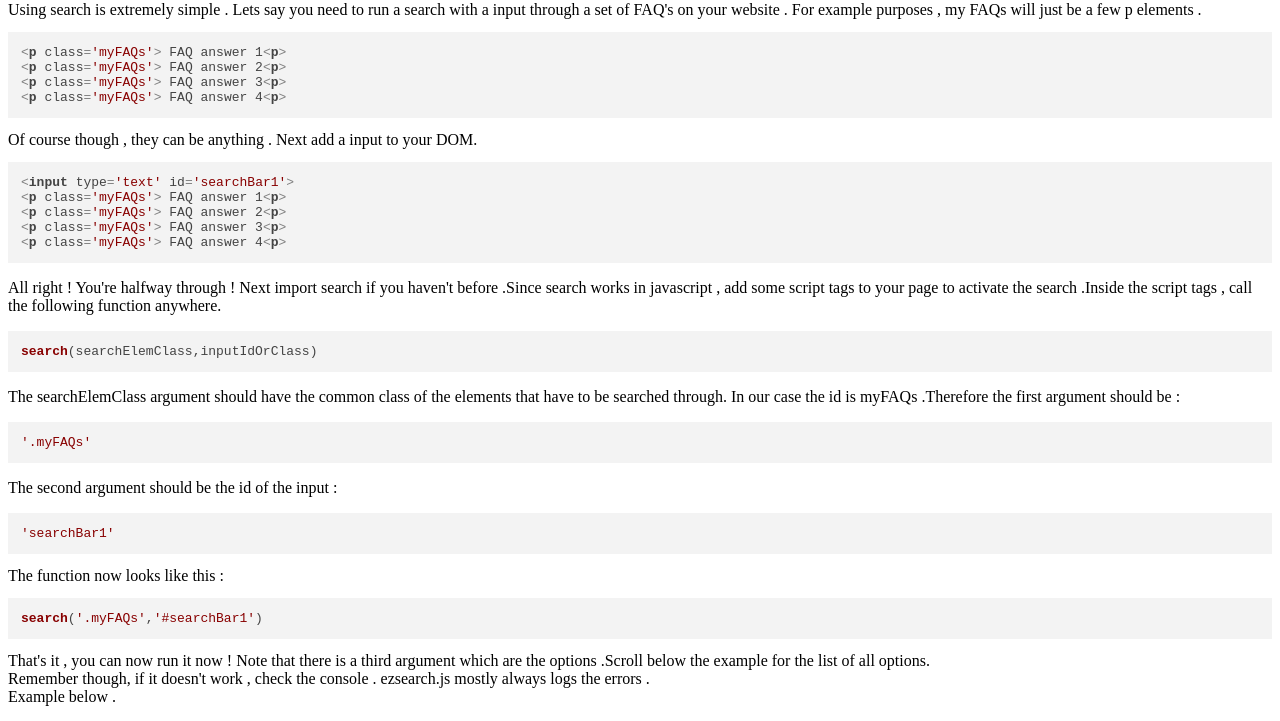
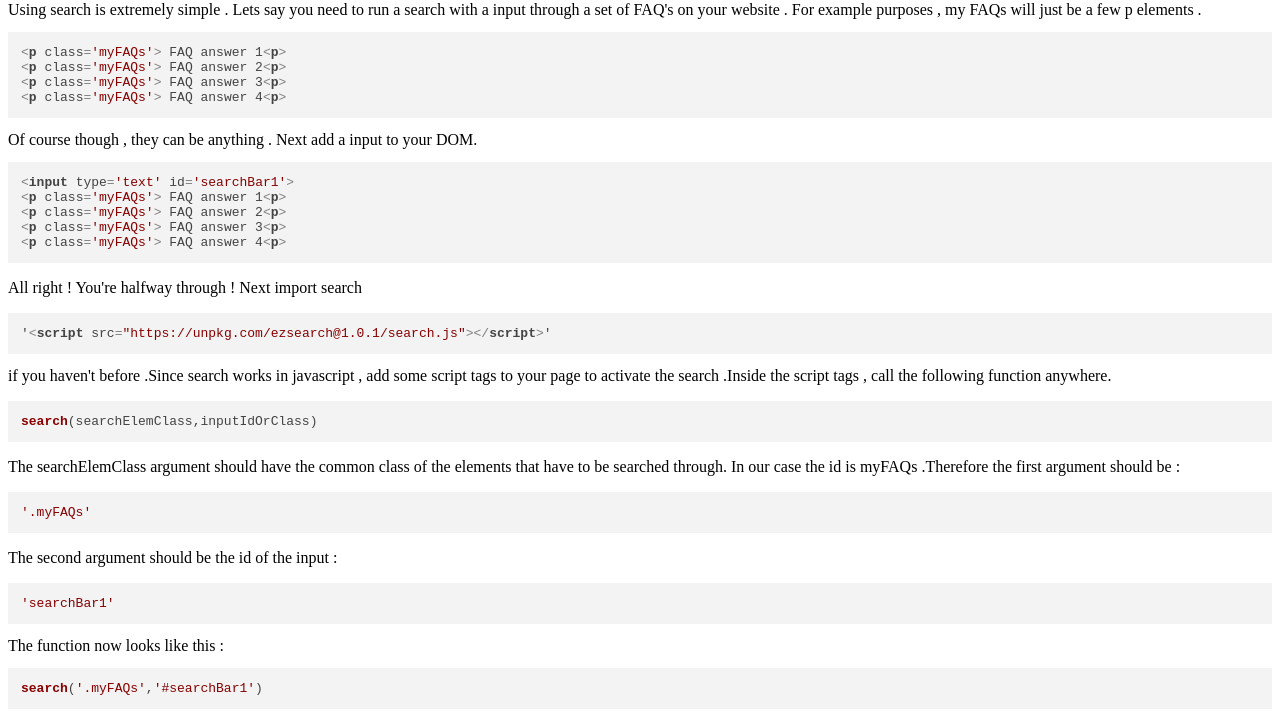
Before and after one commit to PrateekPathak9002/ezsearch, a website: page docs/index.html in a window 1280 px wide. Shown: the part 79-800 px from the top of the page. Drawn offline with nearby package versions, Linux system fonts and the light colour scheme; a script that the page names is missing.

Commit message:
Update index.html

```diff
--- a/docs/index.html
+++ b/docs/index.html
@@ -26,7 +26,7 @@ Next add a input to your DOM.
 &lt;p class='myFAQs'&gt; FAQ answer 4&lt;p&gt;
 </code></pre>
 
-<p>All right ! You're halfway through ! Next import search if you haven't before .Since search works in javascript , add some script tags to your page to activate the search .Inside the script tags , call the following function anywhere. </p>
+<p>All right ! You're halfway through ! Next import search <pre><code class="language-html">'&lt;script src="https://unpkg.com/ezsearch@1.0.1/search.js"&gt;&lt;/script&gt;'</code></pre> if you haven't before .Since search works in javascript , add some script tags to your page to activate the search .Inside the script tags , call the following function anywhere. </p>
 <pre><code class="language-js">search(searchElemClass,inputIdOrClass)</code></pre>
 
 <p>The searchElemClass argument should have the common class of the elements that have to be searched through. In our case the id is myFAQs .Therefore the first argument should be :
```
